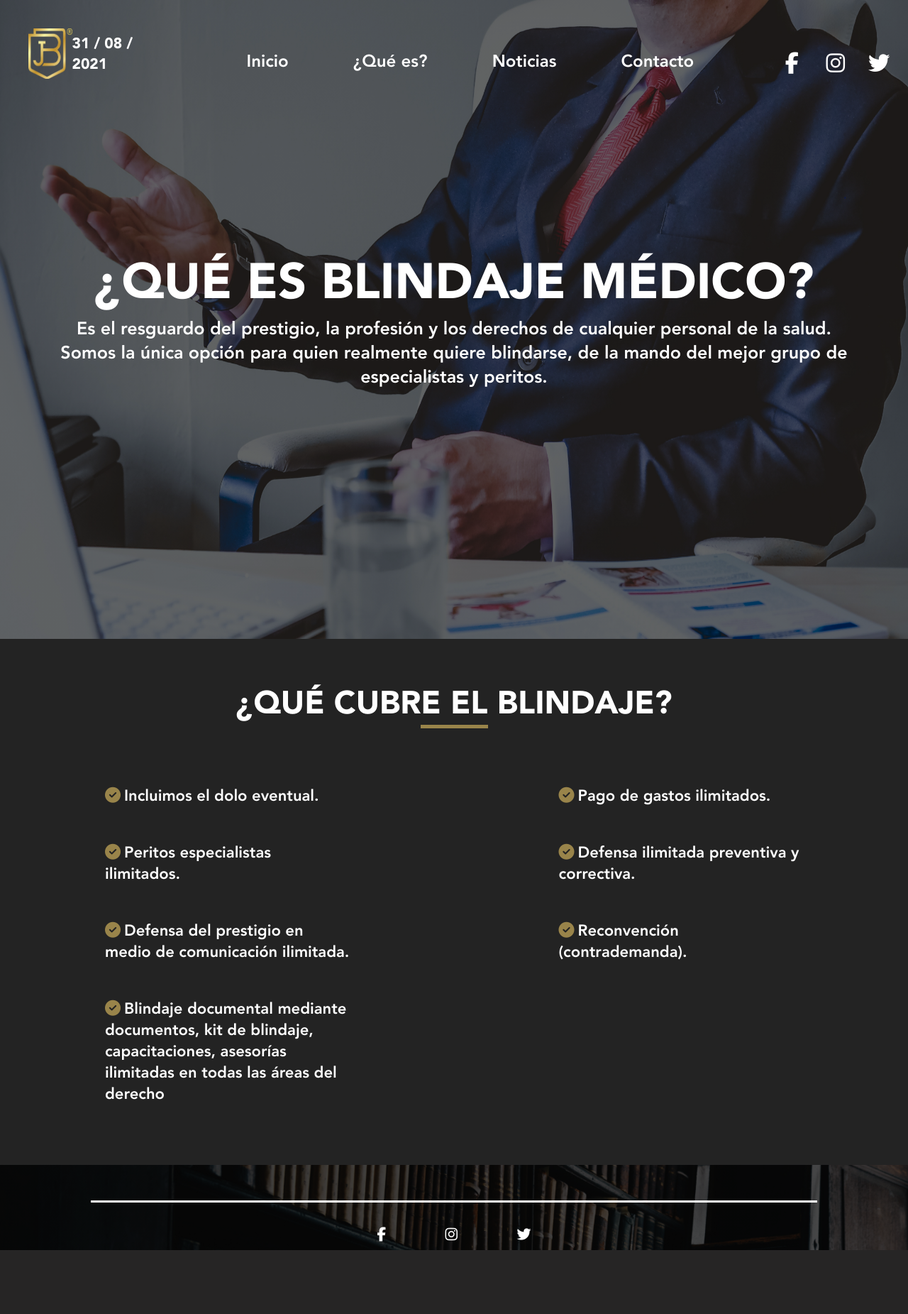
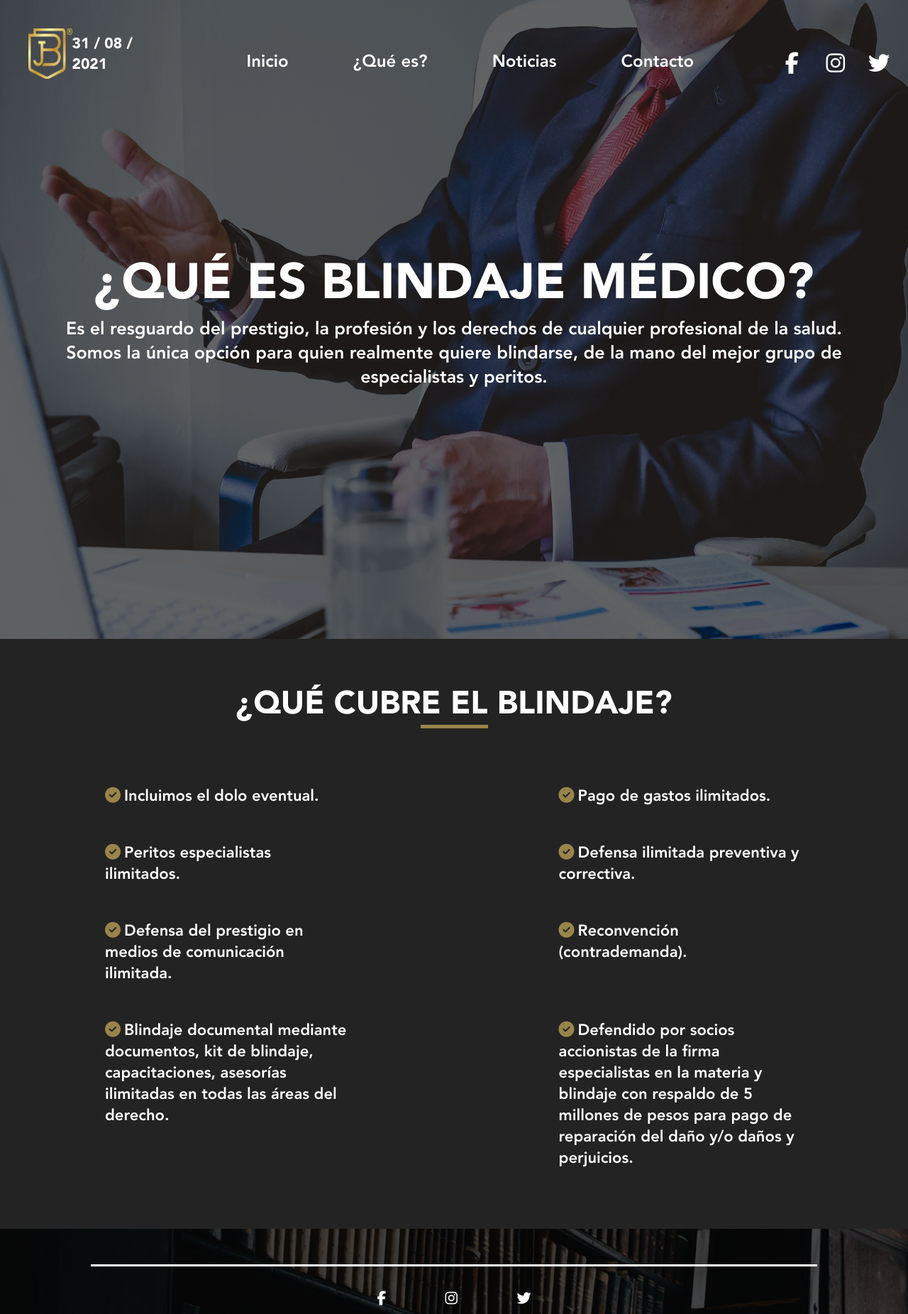
Before and after one commit to GrimSatsuma298/blindaje-medico, a Node server app: page /nosotros in a window 1280 px wide. Shown: the whole page at 71% size. Before the commit the page ends 1761 px from the top, so only its background shows below. Run offline with Node 20, Linux system fonts and the light colour scheme; some libraries are stand-ins or nearby versions.

Commit message:
Client changes

```diff
--- a/src/views/aboutus.ejs
+++ b/src/views/aboutus.ejs
@@ -9,8 +9,8 @@
     <section class="title-section">
         <div class="all-info">
           <h1><span class="break-line">¿QUÉ ES</span> BLINDAJE MÉDICO?</h1>
-          <p>Es el resguardo del prestigio, la profesión y los derechos de cualquier personal de la salud.</p>
-          <p>Somos la única opción para quien realmente quiere blindarse, de la mando del mejor grupo de especialistas y peritos.</p>
+          <p>Es el resguardo del prestigio, la profesión y los derechos de cualquier profesional de la salud.</p>
+          <p>Somos la única opción para quien realmente quiere blindarse, de la mano del mejor grupo de especialistas y peritos.</p>
         </div>
     </section>
     <section class="cover-section">
@@ -20,9 +20,11 @@
             <li>Pago de gastos ilimitados.</li>
             <li>Peritos especialistas ilimitados.</li>
             <li>Defensa ilimitada preventiva y correctiva.</li>
-            <li>Defensa del prestigio en medio de comunicación ilimitada.</li>
+            <li>Defensa del prestigio en medios de comunicación ilimitada.</li>
             <li>Reconvención (contrademanda).</li>
-            <li>Blindaje documental mediante documentos, kit de blindaje, capacitaciones, asesorías ilimitadas en todas las áreas del derecho</li>
+            <li>Blindaje documental mediante documentos, kit de blindaje, capacitaciones, asesorías ilimitadas en todas las áreas del derecho.</li>
+            <li>Defendido por socios accionistas de la firma especialistas en la materia y blindaje con respaldo de 5 millones de pesos para pago de reparación del daño y/o daños y perjuicios.</li>
+
         </ul>
     </section>
     <!-- Footer -->
```
Also changed, not shown: src/views/index.ejs (+4 -4 lines).
